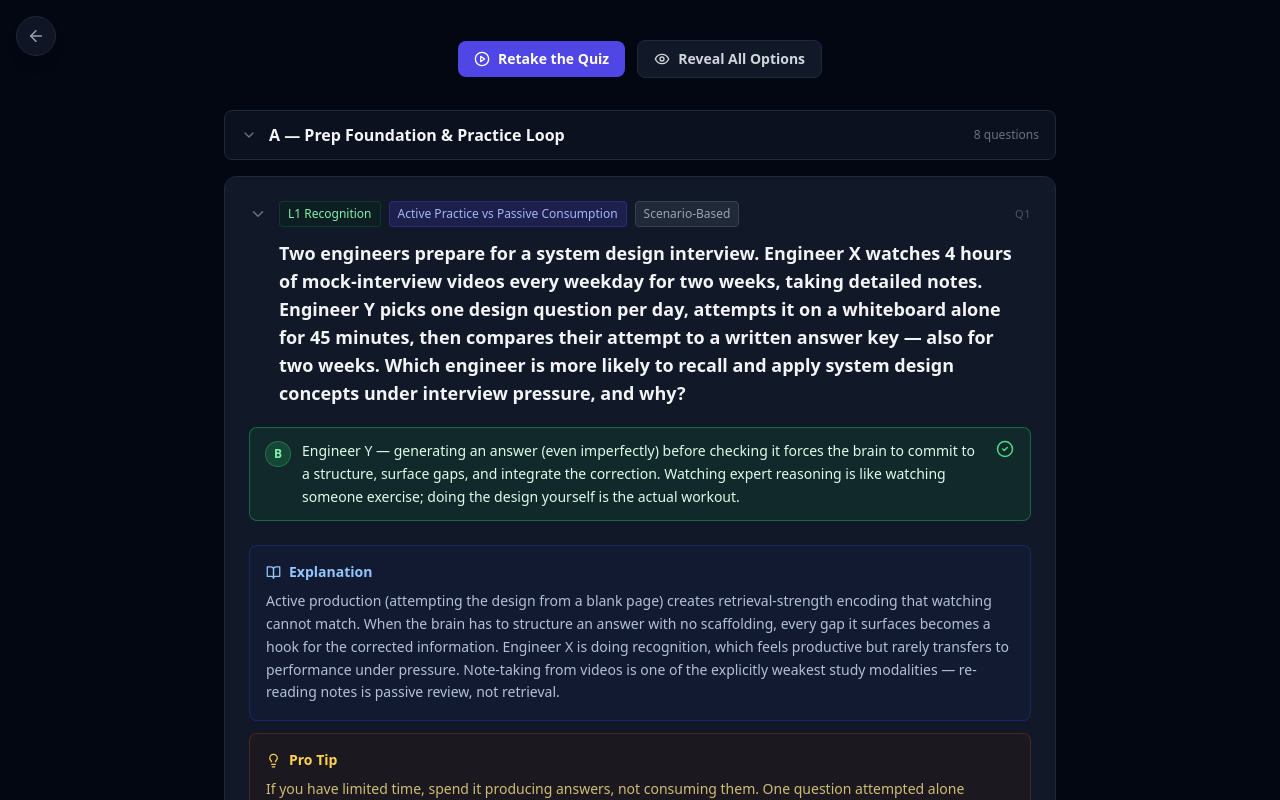
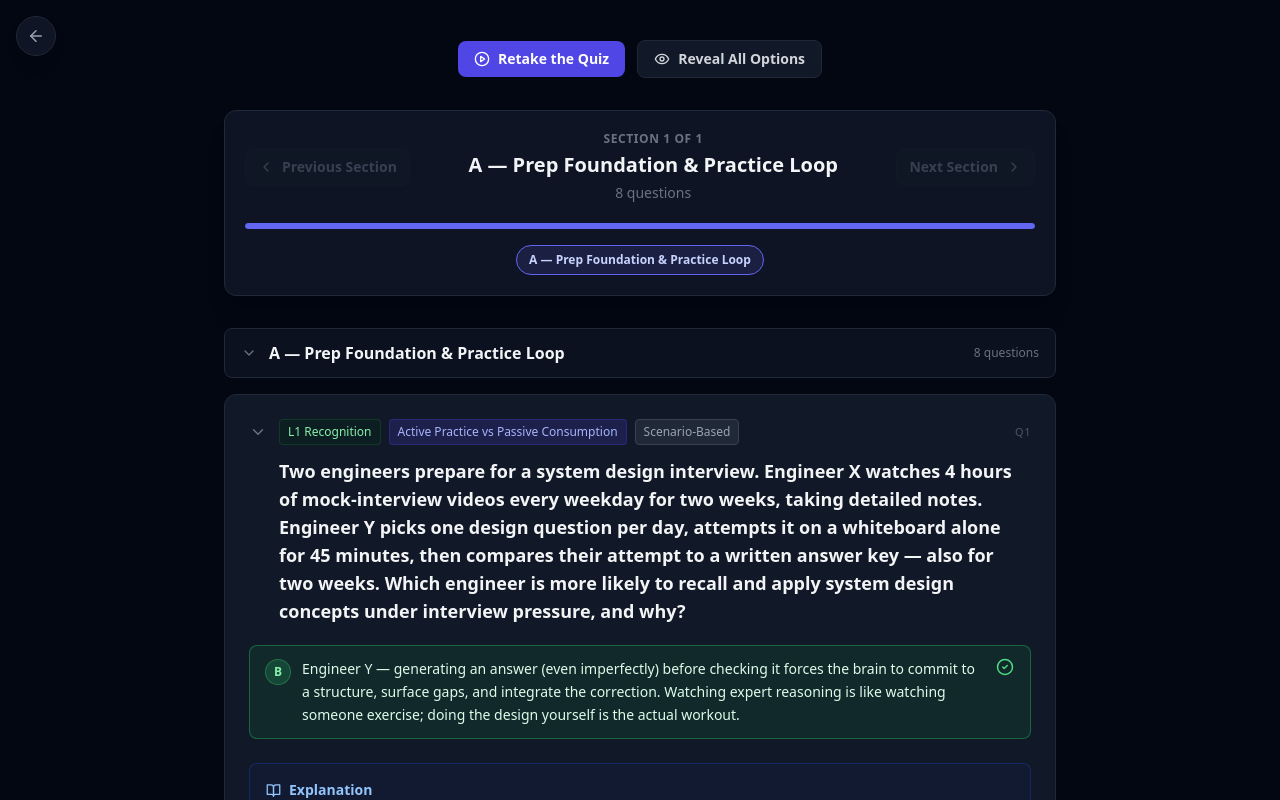
Before and after one commit to kr-aashish/system-design-quiz-hellointerview, a React (Vite) app: page /#/in-a-hurry-how-to-prepare/review in a window 1280 px wide. Shown: the top 800 px of the page. Built offline with nearby package versions, Linux system fonts and the light colour scheme.

Commit message:
Paginate review by section

```diff
--- a/QuizReview.jsx
+++ b/QuizReview.jsx
@@ -1,10 +1,11 @@
-import { useEffect, useMemo, useRef, useState } from "react";
+import { useCallback, useEffect, useMemo, useRef, useState } from "react";
 import { Link, useNavigate } from "react-router-dom";
 import {
   ArrowLeft,
   BookOpen,
   CheckCircle2,
   ChevronDown,
+  ChevronLeft,
   ChevronRight,
   Eye,
   Lightbulb,
@@ -105,15 +106,13 @@ function normalizeContextLabel(label) {
   return formatQuestionContextLabel(label).trim().toLowerCase();
 }
 
-function ScreenReaderReview({ groups, firstHeadingRef }) {
+function ScreenReaderReview({ group, firstHeadingRef }) {
+  if (!group) return null;
+
   return (
     <div className="sr-only">
-      {groups.map((group, groupIndex) => (
       <section key={group.name}>
-          <h2
-            ref={groupIndex === 0 ? firstHeadingRef : null}
-            tabIndex={groupIndex === 0 ? -1 : undefined}
-          >
+        <h2 ref={firstHeadingRef} tabIndex={-1}>
           {formatQuestionContextLabel(group.name)}
         </h2>
         {group.questions.map((question) => {
@@ -143,7 +142,6 @@ function ScreenReaderReview({ groups, firstHeadingRef }) {
           );
         })}
       </section>
-      ))}
     </div>
   );
 }
@@ -313,10 +311,92 @@ function GroupSection({ group, startNumber, defaultOpen = true, showAllOptions }
   );
 }
 
+function SectionPager({ groups, sectionIndex, onSelectSection, onPrevious, onNext }) {
+  const currentGroup = groups[sectionIndex];
+  const isFirst = sectionIndex <= 0;
+  const isLast = sectionIndex >= groups.length - 1;
+  const progressPercent = groups.length ? ((sectionIndex + 1) / groups.length) * 100 : 0;
+
+  if (!currentGroup) return null;
+
+  const navButtonClass = "inline-flex items-center justify-center gap-2 rounded-lg border px-3 py-2 text-sm font-semibold transition-colors";
+  const enabledClass = "border-gray-700 bg-gray-900 text-gray-200 hover:border-gray-600 hover:bg-gray-800";
+  const disabledClass = "border-gray-900 bg-gray-900/50 text-gray-700";
+
+  return (
+    <section className="mb-8 rounded-xl border border-gray-800 bg-gray-900/80 p-5 shadow-xl shadow-black/10">
+      <div className="flex flex-col gap-4 sm:flex-row sm:items-center sm:justify-between">
+        <button
+          type="button"
+          tabIndex={-1}
+          disabled={isFirst}
+          onClick={onPrevious}
+          className={`${navButtonClass} ${isFirst ? disabledClass : enabledClass}`}
+        >
+          <ChevronLeft size={16} />
+          Previous Section
+        </button>
+
+        <div className="min-w-0 text-center">
+          <p className="text-xs font-semibold uppercase tracking-wider text-gray-500">
+            Section {sectionIndex + 1} of {groups.length}
+          </p>
+          <h2 className="mt-1 text-xl font-semibold text-gray-100">
+            {currentGroup.name}
+          </h2>
+          <p className="mt-1 text-sm text-gray-500">
+            {currentGroup.questions.length} {currentGroup.questions.length === 1 ? "question" : "questions"}
+          </p>
+        </div>
+
+        <button
+          type="button"
+          tabIndex={-1}
+          disabled={isLast}
+          onClick={onNext}
+          className={`${navButtonClass} ${isLast ? disabledClass : enabledClass}`}
+        >
+          Next Section
+          <ChevronRight size={16} />
+        </button>
+      </div>
+
+      <div className="mt-5 h-1.5 overflow-hidden rounded-full bg-gray-800">
+        <div
+          className="h-full rounded-full bg-indigo-500 transition-all duration-300"
+          style={{ width: `${progressPercent}%` }}
+        />
+      </div>
+
+      <div className="mt-4 flex flex-wrap justify-center gap-2">
+        {groups.map((group, index) => {
+          const isActive = index === sectionIndex;
+          return (
+            <button
+              key={group.name}
+              type="button"
+              tabIndex={-1}
+              onClick={() => onSelectSection(index)}
+              className={`rounded-full border px-3 py-1.5 text-xs font-semibold transition-colors ${
+                isActive
+                  ? "border-indigo-500 bg-indigo-500/15 text-indigo-200"
+                  : "border-gray-800 bg-gray-950/50 text-gray-500 hover:border-gray-700 hover:text-gray-300"
+              }`}
+            >
+              {group.name}
+            </button>
+          );
+        })}
+      </div>
+    </section>
+  );
+}
+
 export default function QuizReview({ quiz }) {
   const navigate = useNavigate();
   const questions = quiz.questions || [];
   const [showAllOptions, setShowAllOptions] = useState(false);
+  const [sectionIndex, setSectionIndex] = useState(0);
   const firstReviewHeadingRef = useRef(null);
 
   const groups = useMemo(() => {
@@ -364,9 +444,35 @@ export default function QuizReview({ quiz }) {
     return result;
   }, [groups]);
 
+  const currentGroup = groups[sectionIndex] || null;
+  const currentStartNumber = groupStartNumbers[sectionIndex] || 1;
+
+  const goToSection = useCallback((nextIndex) => {
+    if (!groups.length) return false;
+
+    const clampedIndex = Math.max(0, Math.min(nextIndex, groups.length - 1));
+    if (clampedIndex === sectionIndex) return false;
+
+    setSectionIndex(clampedIndex);
+    window.scrollTo({ top: 0, behavior: "smooth" });
+    return true;
+  }, [groups.length, sectionIndex]);
+
+  const goToPreviousSection = useCallback(() => {
+    return goToSection(sectionIndex - 1);
+  }, [goToSection, sectionIndex]);
+
+  const goToNextSection = useCallback(() => {
+    return goToSection(sectionIndex + 1);
+  }, [goToSection, sectionIndex]);
+
+  useEffect(() => {
+    setSectionIndex((currentIndex) => Math.min(currentIndex, Math.max(groups.length - 1, 0)));
+  }, [groups.length]);
+
   useEffect(() => {
     firstReviewHeadingRef.current?.focus({ preventScroll: true });
-  }, [quiz.slug, groups.length]);
+  }, [quiz.slug, currentGroup?.name]);
 
   useKeyboardShortcuts([
     { key: "q", handler: (event) => {
@@ -374,15 +480,25 @@ export default function QuizReview({ quiz }) {
       navigate(`/${quiz.slug}`);
       return true;
     } },
+    { key: "]", handler: (event) => {
+      if (isNativeInteractiveTarget(event.target)) return false;
+      return goToNextSection();
+    } },
+    { key: "[", handler: (event) => {
+      if (isNativeInteractiveTarget(event.target)) return false;
+      return goToPreviousSection();
+    } },
     { keys: ["backspace", "escape"], handler: () => { navigate("/"); return true; } },
   ], [
+    goToNextSection,
+    goToPreviousSection,
     navigate,
     quiz.slug,
   ]);
 
   return (
     <main className="min-h-screen bg-gray-950 text-gray-100">
-      <ScreenReaderReview groups={groups} firstHeadingRef={firstReviewHeadingRef} />
+      <ScreenReaderReview group={currentGroup} firstHeadingRef={firstReviewHeadingRef} />
 
       <Link
         to="/"
@@ -418,15 +534,23 @@ export default function QuizReview({ quiz }) {
           </button>
         </section>
 
+        <SectionPager
+          groups={groups}
+          sectionIndex={sectionIndex}
+          onSelectSection={goToSection}
+          onPrevious={goToPreviousSection}
+          onNext={goToNextSection}
+        />
+
         <div className="space-y-10">
-          {groups.map((g, idx) => (
+          {currentGroup && (
             <GroupSection
-              key={g.name}
-              group={g}
-              startNumber={groupStartNumbers[idx]}
+              key={currentGroup.name}
+              group={currentGroup}
+              startNumber={currentStartNumber}
               showAllOptions={showAllOptions}
             />
-          ))}
+          )}
         </div>
       </div>
     </main>
```
Lines whose indentation alone changed are shown as unchanged.
